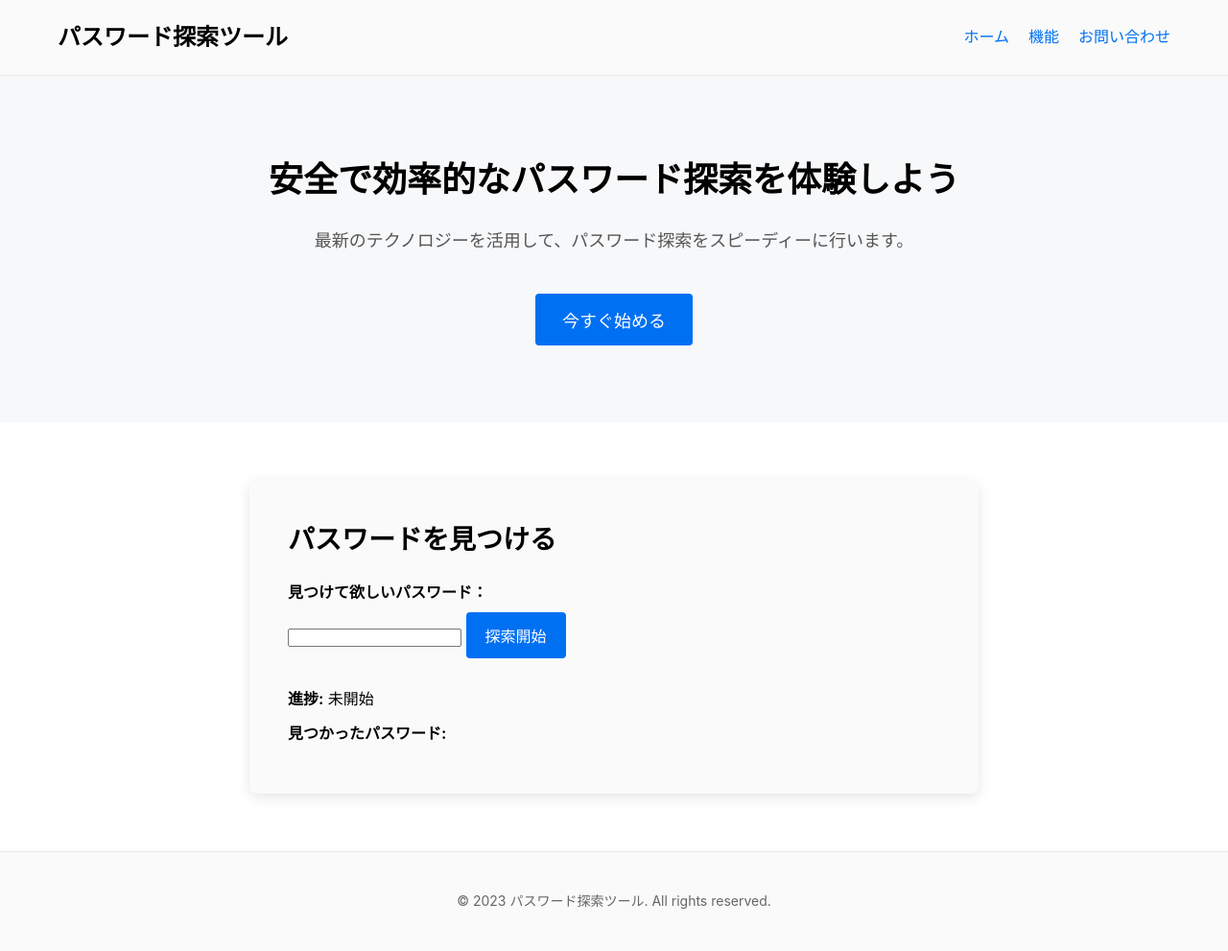
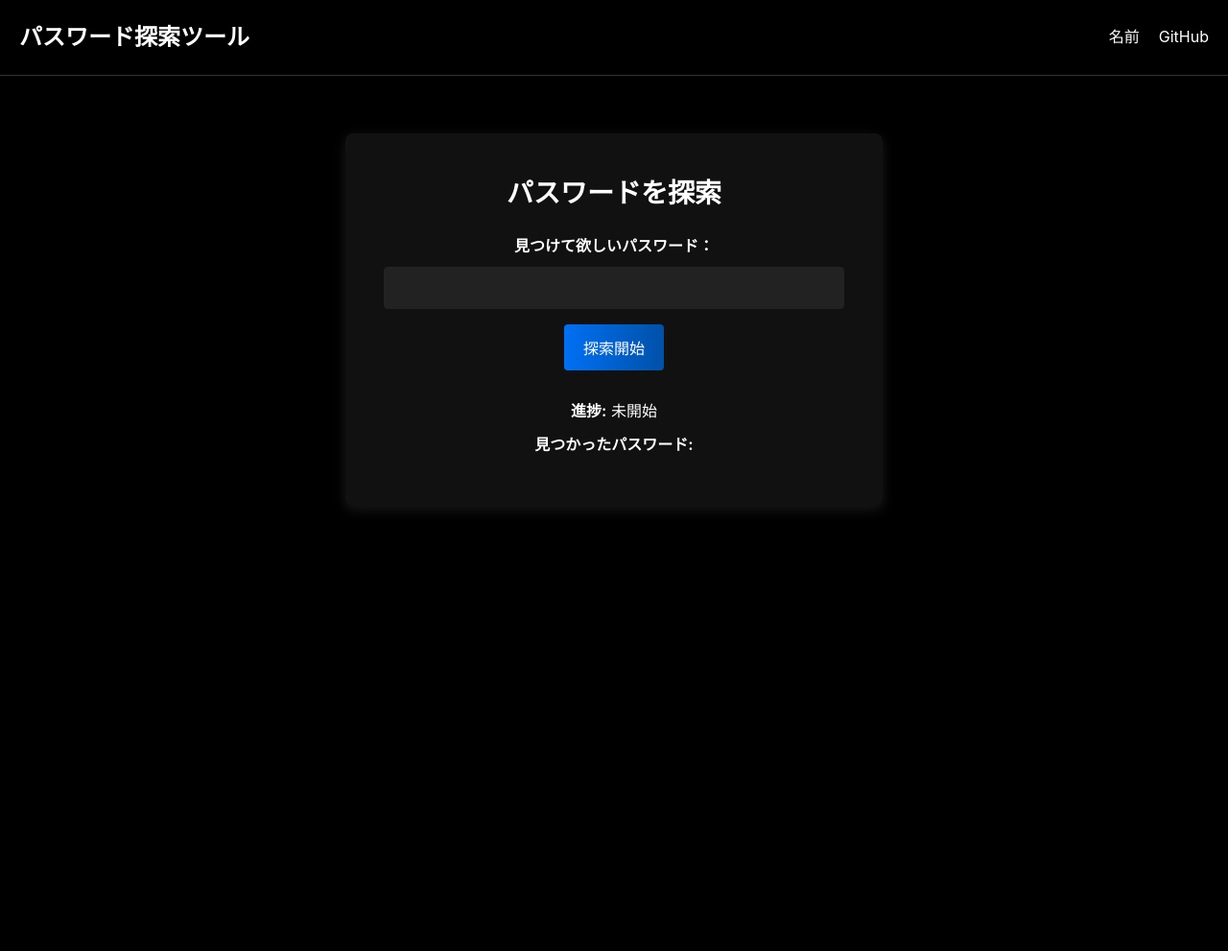
Before and after one commit to mituki1234/pass-check-go, a plain HTML site: page index.html in a window 1280 px wide. Shown: the whole page at 96% size. After the commit the page ends 800 px from the top, so only its background shows below. Drawn offline with Linux system fonts and the light colour scheme.

Commit message:
デザインをカッコよく変更

```diff
--- a/index.html
+++ b/index.html
@@ -14,50 +14,39 @@
         /* ベーススタイル */
         body {
             font-family: -apple-system, BlinkMacSystemFont, "Segoe UI", Roboto, "Helvetica Neue", Arial, sans-serif;
-            background-color: #ffffff;
-            color: #000000;
+            background-color: #000;
+            color: #fff;
             line-height: 1.6;
         }
         /* ヘッダーのスタイル */
         header {
-            background-color: #fafafa;
-            padding: 20px 0;
-            border-bottom: 1px solid #eaeaea;
-        }
-        header .container {
-            max-width: 1200px;
-            margin: 0 auto;
-            padding: 0 20px;
             display: flex;
             justify-content: space-between;
             align-items: center;
+            padding: 20px;
+            border-bottom: 1px solid #333;
         }
         header h1 {
             font-size: 24px;
             font-weight: bold;
         }
-        /* ナビゲーション */
-        nav ul {
-            list-style: none;
+        .menu {
             display: flex;
+            gap: 20px;
         }
-        nav li {
-            margin-left: 20px;
+        .menu a {
+            color: #fff;
+            text-decoration: none;
+            font-size: 16px;
+            transition: opacity 0.3s;
         }
-        nav a {
-            text-decoration: none;
-            color: #0070f3;
-            font-size: 16px;
-            transition: color 0.3s;
-        }
-        nav a:hover {
-            color: #0051a8;
+        .menu a:hover {
+            opacity: 0.7;
         }
         /* メインビジュアル */
         .hero {
-            background-color: #f7f8fa;
+            text-align: center;
             padding: 80px 20px;
-            text-align: center;
         }
         .hero h2 {
             font-size: 36px;
@@ -66,38 +55,36 @@
         .hero p {
             font-size: 18px;
             margin-bottom: 40px;
-            color: #555;
+            color: #aaa;
         }
         .hero button {
-            background-color: #0070f3;
+            background: linear-gradient(90deg, #0070f3, #0051a8);
             color: #fff;
             padding: 14px 28px;
             font-size: 18px;
             border: none;
             border-radius: 4px;
             cursor: pointer;
-            transition: background-color 0.3s;
+            transition: opacity 0.3s;
         }
         .hero button:hover {
-            background-color: #0051a8;
+            opacity: 0.8;
         }
-        /* メインコンテンツ */
+        /* フォーム */
         .container {
-            max-width: 800px;
+            max-width: 600px;
             margin: 60px auto;
             padding: 0 20px;
+            text-align: center;
         }
         .form-section {
-            background-color: #fafafa;
+            background: #111;
             padding: 40px;
             border-radius: 8px;
-            box-shadow: 0 4px 14px rgba(0, 0, 0, 0.1);
+            box-shadow: 0 4px 14px rgba(255, 255, 255, 0.1);
         }
         .form-section h3 {
             font-size: 28px;
-            margin-bottom: 20px;
-        }
-        .form-section form {
             margin-bottom: 20px;
         }
         .form-section label {
@@ -106,33 +93,30 @@
             margin-bottom: 8px;
             font-size: 16px;
         }
-        .form-section input[type="text"] {
+        .form-section input {
             width: 100%;
             padding: 12px;
             font-size: 16px;
-            border: 1px solid #eaeaea;
+            border: 1px solid #222;
             border-radius: 4px;
             margin-bottom: 16px;
-            transition: border-color 0.3s;
-        }
-        .form-section input[type="text"]:focus {
-            border-color: #0070f3;
-            outline: none;
+            background: #222;
+            color: #fff;
         }
         .form-section button {
-            background-color: #0070f3;
+            background: linear-gradient(90deg, #0070f3, #0051a8);
             color: #fff;
             padding: 12px 20px;
             font-size: 16px;
             border: none;
             border-radius: 4px;
             cursor: pointer;
-            transition: background-color 0.3s;
+            transition: opacity 0.3s;
         }
         .form-section button:hover {
-            background-color: #0051a8;
+            opacity: 0.8;
         }
-        /* 進捗情報のスタイル */
+        /* 進捗情報 */
         #progress {
             margin-top: 30px;
         }
@@ -140,61 +124,19 @@
             margin-bottom: 10px;
             font-size: 16px;
         }
-        /* フッターのスタイル */
-        footer {
-            text-align: center;
-            padding: 40px 20px;
-            background-color: #fafafa;
-            color: #666;
-            font-size: 14px;
-            border-top: 1px solid #eaeaea;
-        }
-        /* レスポンシブ対応 */
-        @media (max-width: 768px) {
-            header {
-                padding: 10px 0;
-            }
-            header h1 {
-                font-size: 20px;
-            }
-            .hero h2 {
-                font-size: 28px;
-            }
-            .hero p {
-                font-size: 16px;
-            }
-            .form-section h3 {
-                font-size: 24px;
-            }
-        }
     </style>
 </head>
 <body>
-    <!-- ヘッダー -->
     <header>
-        <div class="container">
-            <h1>パスワード探索ツール</h1>
-            <nav>
-                <ul>
-                    <li><a href="#">ホーム</a></li>
-                    <li><a href="#">機能</a></li>
-                    <li><a href="#">お問い合わせ</a></li>
-                </ul>
-            </nav>
+        <h1>パスワード探索ツール</h1>
+        <div class="menu">
+            <a href="#">名前</a>
+            <a href="https://github.com" target="_blank">GitHub</a>
         </div>
     </header>
-
-    <!-- メインビジュアル -->
-    <section class="hero">
-        <h2>安全で効率的なパスワード探索を体験しよう</h2>
-        <p>最新のテクノロジーを活用して、パスワード探索をスピーディーに行います。</p>
-        <button onclick="document.getElementById('target').focus();">今すぐ始める</button>
-    </section>
-
-    <!-- メインコンテンツ -->
     <div class="container">
         <section class="form-section">
-            <h3>パスワードを見つける</h3>
+            <h3>パスワードを探索</h3>
             <form id="passwordForm">
                 <label for="target">見つけて欲しいパスワード：</label>
                 <input type="password" id="target" name="target" required>
@@ -206,47 +148,30 @@
             </div>
         </section>
     </div>
-
-    <!-- フッター -->
-    <footer>
-        &copy; 2023 パスワード探索ツール. All rights reserved.
-    </footer>
-
     <script>
-        // フォーム送信時の処理
         document.getElementById("passwordForm").onsubmit = function(event) {
             event.preventDefault();
             const target = document.getElementById("target").value;
-
-            // 進捗状況の初期化
             document.getElementById("progressText").textContent = '0%';
             document.getElementById("resultText").textContent = '';
-
-            // パスワード探索を開始（サーバーサイドの処理を呼び出す必要があります）
             fetch("/start", {
                 method: "POST",
                 headers: { "Content-Type": "application/x-www-form-urlencoded" },
                 body: "target=" + encodeURIComponent(target)
             });
-
-            // 進捗情報を定期的に取得
             const interval = setInterval(function() {
                 fetch("/progress")
                     .then(response => response.json())
                     .then(data => {
                         document.getElementById("progressText").textContent = data.progress;
                         document.getElementById("resultText").textContent = data.result;
-
-                        // パスワードが見つかったら停止
-                        if (data.result) {
-                            clearInterval(interval);
-                        }
+                        if (data.result) clearInterval(interval);
                     })
                     .catch(error => {
-                        console.error('エラーが発生しました:', error);
+                        console.error('エラー:', error);
                         clearInterval(interval);
                     });
-            }, 1000); // 1秒ごとに進捗を取得
+            }, 1000);
         };
     </script>
 </body>
```
